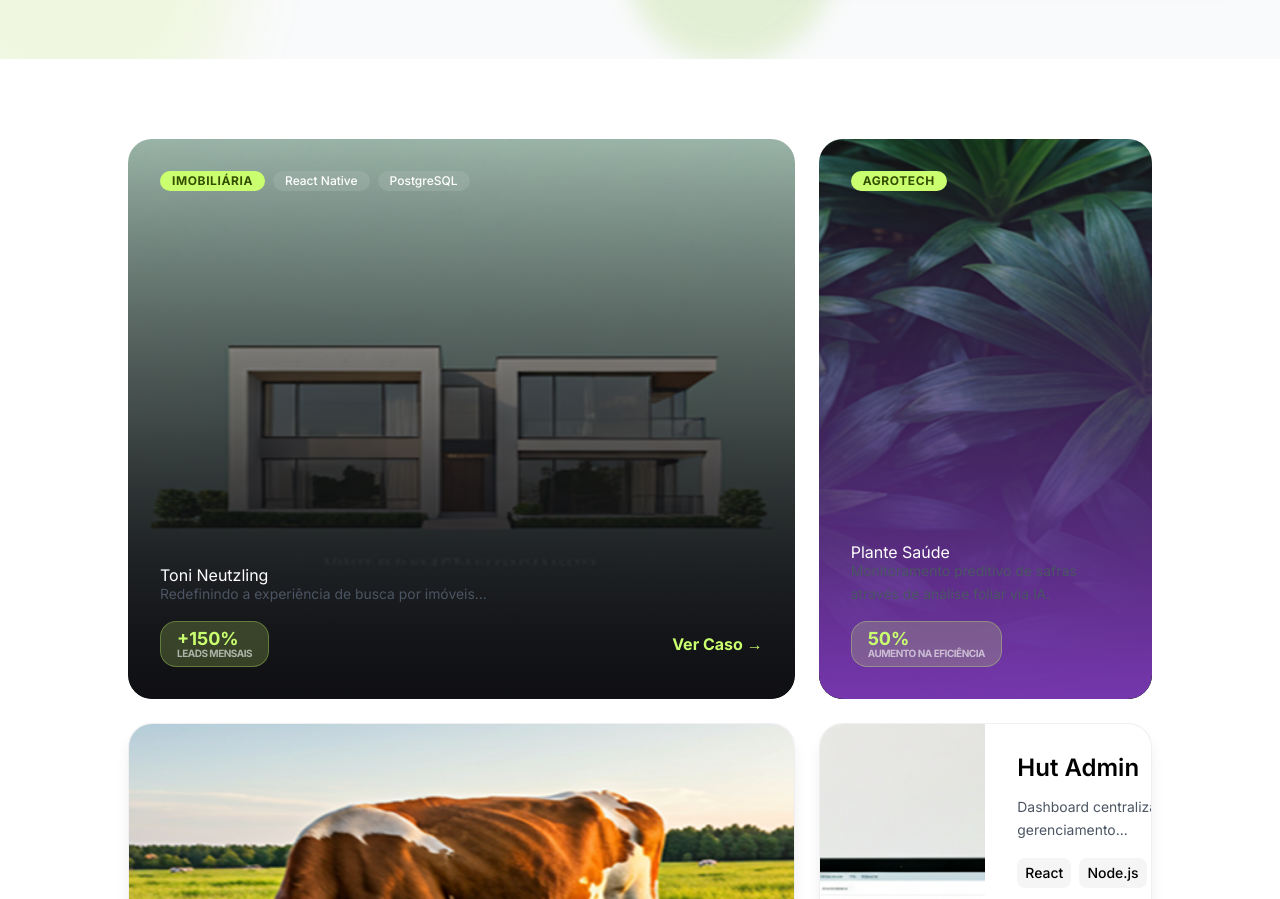
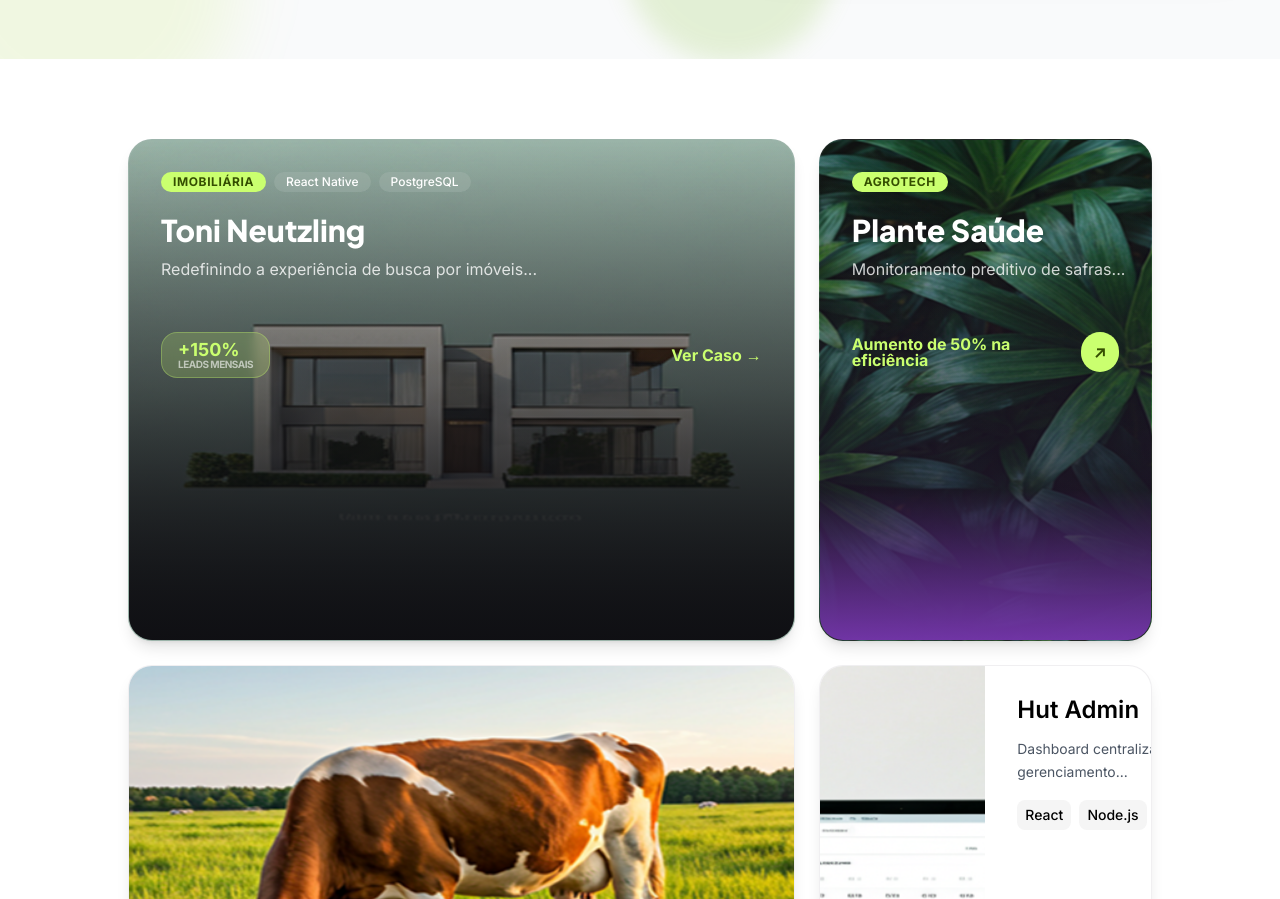
Before and after one commit to joaoMarceloBitar/Hut8, a React (Vite) app: page /projetos in a window 1280 px wide. Shown: the part 660-1559 px from the top of the page. Built offline with nearby package versions, Linux system fonts and the light colour scheme.

Commit message:
feat: separação para cards diferentes

```diff
--- a/src/paginas/Projetos/sections/ProjectsSection/ProjectCardDark.jsx
+++ b/src/paginas/Projetos/sections/ProjectsSection/ProjectCardDark.jsx
@@ -1,6 +1,6 @@
 import styles from './ProjectCardDark.module.css'
 
-function ProjectCardDark({ title, description, image, badges, metric, metricLabel, buttonText, gradient }) {
+function ProjectCardDark({ title, description, image, badges, metric, metricLabel, buttonText, gradient, resultText, arrowButton }) {
     return (
         <div className={styles.card} style={{ backgroundImage: `url(${image})` }}>
             <div className={styles.cardGradient} style={{ background: gradient }}></div>
@@ -11,9 +11,8 @@ function ProjectCardDark({ title, description, image, badges, metric, metricLabe
                     </span>
                 ))}
             </div>
-            <div className={styles.content}>
-                <h3>{title}</h3>
-                <p>{description}</p>
+            <h3 className={styles.title}>{title}</h3>
+            <p className={styles.description}>{description}</p>
             <div className={styles.footer}>
                 {metric && (
                     <div className={styles.metric}>
@@ -21,10 +20,9 @@ function ProjectCardDark({ title, description, image, badges, metric, metricLabe
                         <span className={styles.metricLabel}>{metricLabel}</span>
                     </div>
                 )}
-                    {buttonText && (
-                        <a className={styles.button} href="#">{buttonText} →</a>
-                    )}
-                </div>
+                {resultText && <span className={styles.resultText}>{resultText}</span>}
+                {buttonText && <a className={styles.button} href="#">{buttonText} →</a>}
+                {arrowButton && <div className={styles.arrowButton}>↗</div>}
             </div>
         </div>
     )
--- a/src/paginas/Projetos/sections/ProjectsSection/ProjectCardDark.module.css
+++ b/src/paginas/Projetos/sections/ProjectsSection/ProjectCardDark.module.css
@@ -1,15 +1,63 @@
 .card {
-    border-radius: 1.5rem;
-    height: 31rem;
-    padding: 2rem;
+    position: relative;
+    height: 500px;
+    background: #F5F2F9;
+    border: 1px solid rgba(178, 177, 186, 0.1);
+    box-shadow: 0px 10px 15px -3px rgba(0, 0, 0, 0.1), 0px 4px 6px -4px rgba(0, 0, 0, 0.1);
+    border-radius: 24px;
+    overflow: hidden;
     background-size: cover;
     background-position: center;
+}
+
+.cardGradient {
+    position: absolute;
+    inset: 0;
+}
+
+.badges {
+    position: absolute;
+    top: 32px;
+    left: 32px;
+    right: 32px;
     display: flex;
-    flex-direction: column;
-    justify-content: flex-end;
-    /* empurra o conteúdo pra baixo */
-    position: relative;
-    overflow: hidden;
+    gap: 8px;
+    z-index: 2;
+}
+
+.title {
+    position: absolute;
+    top: 72px;
+    left: 32px;
+    right: 32px;
+    font-family: 'Plus Jakarta Sans', sans-serif;
+    font-size: 30px;
+    font-weight: 700;
+    line-height: 36px;
+    color: white;
+    z-index: 2;
+}
+
+.description {
+    position: absolute;
+    top: 116px;
+    left: 32px;
+    max-width: 512px;
+    font-size: 16px;
+    line-height: 26px;
+    color: rgba(255, 255, 255, 0.8);
+    z-index: 2;
+}
+
+.footer {
+    position: absolute;
+    top: 192px;
+    left: 32px;
+    right: 32px;
+    display: flex;
+    align-items: center;
+    justify-content: space-between;
+    z-index: 2;
 }
 
 .card::before {
@@ -20,25 +68,17 @@
     border-radius: 1.5rem;
 }
 
+
 .content {
-    position: relative;
-    z-index: 1;
+    position: absolute;
+    bottom: 2rem;
+    left: 2rem;
+    right: 2rem;
+    z-index: 2;
     color: white;
-}
-
-.cardGradient {
-    position: absolute;
-    inset: 0;
-    border-radius: 1.5rem;
-}
-
-.badges {
-    position: absolute;
-    top: 2rem;
-    left: 2rem;
     display: flex;
-    gap: 0.5rem;
-    z-index: 1;
+    flex-direction: column;
+    gap: 0.75rem;
 }
 
 .badgePrimary {
@@ -62,12 +102,7 @@
     border-radius: 9999px;
 }
 
-.footer {
-    display: flex;
-    justify-content: space-between;
-    align-items: center;
-    margin-top: 1rem;
-}
+
 
 .metric {
     display: flex;
@@ -99,3 +134,34 @@
     font-weight: 700;
     text-decoration: none;
 }
+
+.resultText {
+    color: #CAFF6F;
+    font-size: 1rem;
+    font-weight: 700;
+}
+
+.content h3 {
+    font-family: 'Plus Jakarta Sans', sans-serif;
+    font-size: 1.875rem;
+    font-weight: 700;
+    color: white;
+}
+
+.content p {
+    color: rgba(255, 255, 255, 0.8);
+    font-size: 1rem;
+    line-height: 1.625rem;
+}
+
+.arrowButton {
+    width: 2.5rem;
+    height: 2.5rem;
+    background: #CAFF6F;
+    border-radius: 9999px;
+    display: flex;
+    align-items: center;
+    justify-content: center;
+    color: #344E00;
+    font-weight: 700;
+}
--- a/src/paginas/Projetos/sections/ProjectsSection/ProjectsSection.jsx
+++ b/src/paginas/Projetos/sections/ProjectsSection/ProjectsSection.jsx
@@ -23,15 +23,12 @@ function ProjectsSection() {
                 />
                 <ProjectCardDark
                     title="Plante Saúde"
-                    description="Monitoramento preditivo de safras através de análise foliar via IA."
+                    description="Monitoramento preditivo de safras..."
                     image="/projectcard2.png"
-                    gradient="linear-gradient(0deg, rgba(129, 59, 190, 0.9) 0%, rgba(129, 59, 190, 0.4) 50%, rgba(129, 59, 190, 0) 100%)"
-                    badges={[
-                        { label: "Agrotech", primary: true }
-                    ]}
-                    metric="50%"
-                    metricLabel="Aumento na eficiência"
-                    buttonText={null}
+                    gradient="linear-gradient(0deg, rgba(129, 59, 190, 0.85) 0%, rgba(129, 59, 190, 0.1) 30%, rgba(129, 59, 190, 0) 100%)"
+                    badges={[{ label: "Agrotech", primary: true }]}
+                    resultText="Aumento de 50% na eficiência"
+                    arrowButton={true}
                 />
                 <ProjectCardLight
                     title="Pastejando"
```
Lines whose indentation alone changed are shown as unchanged.
